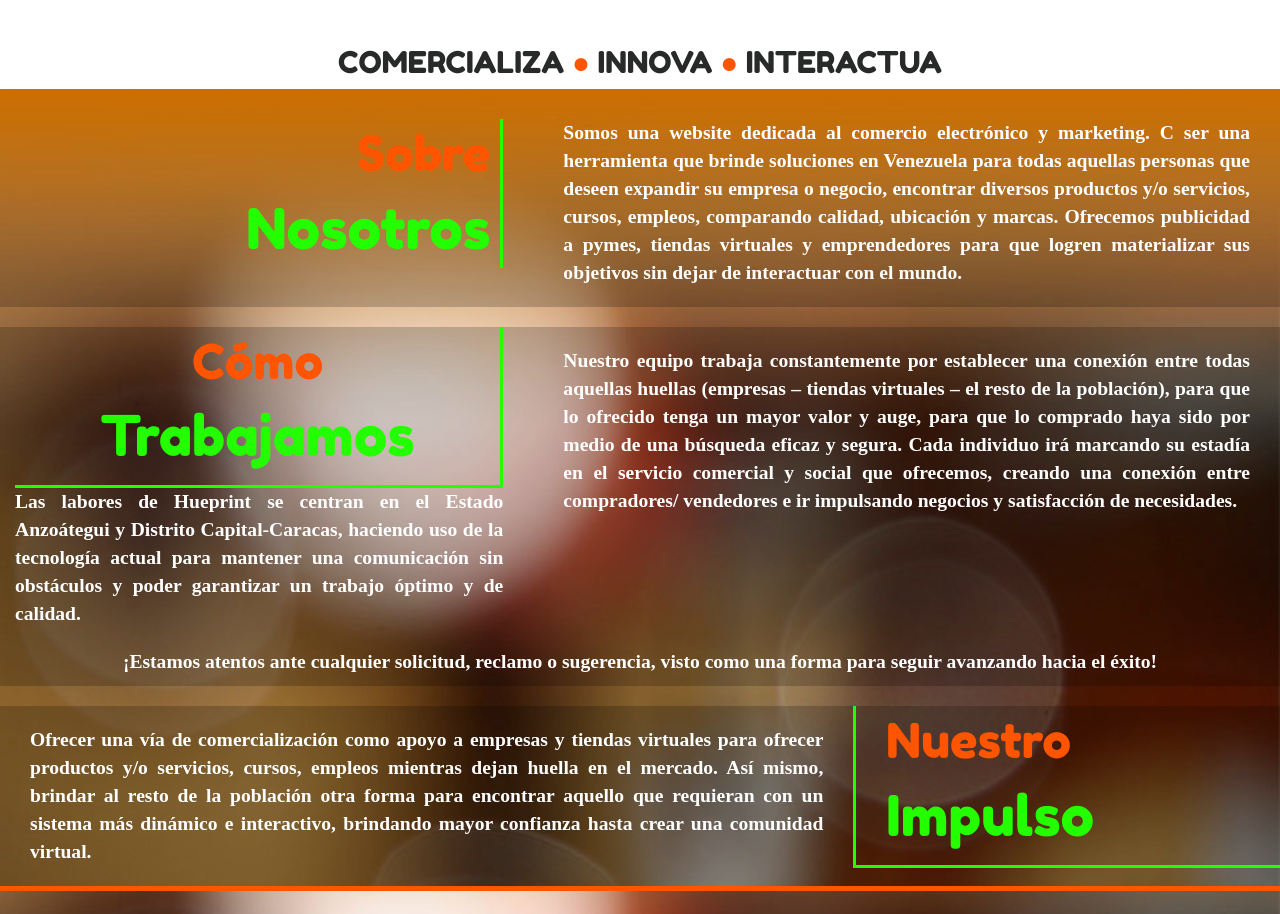
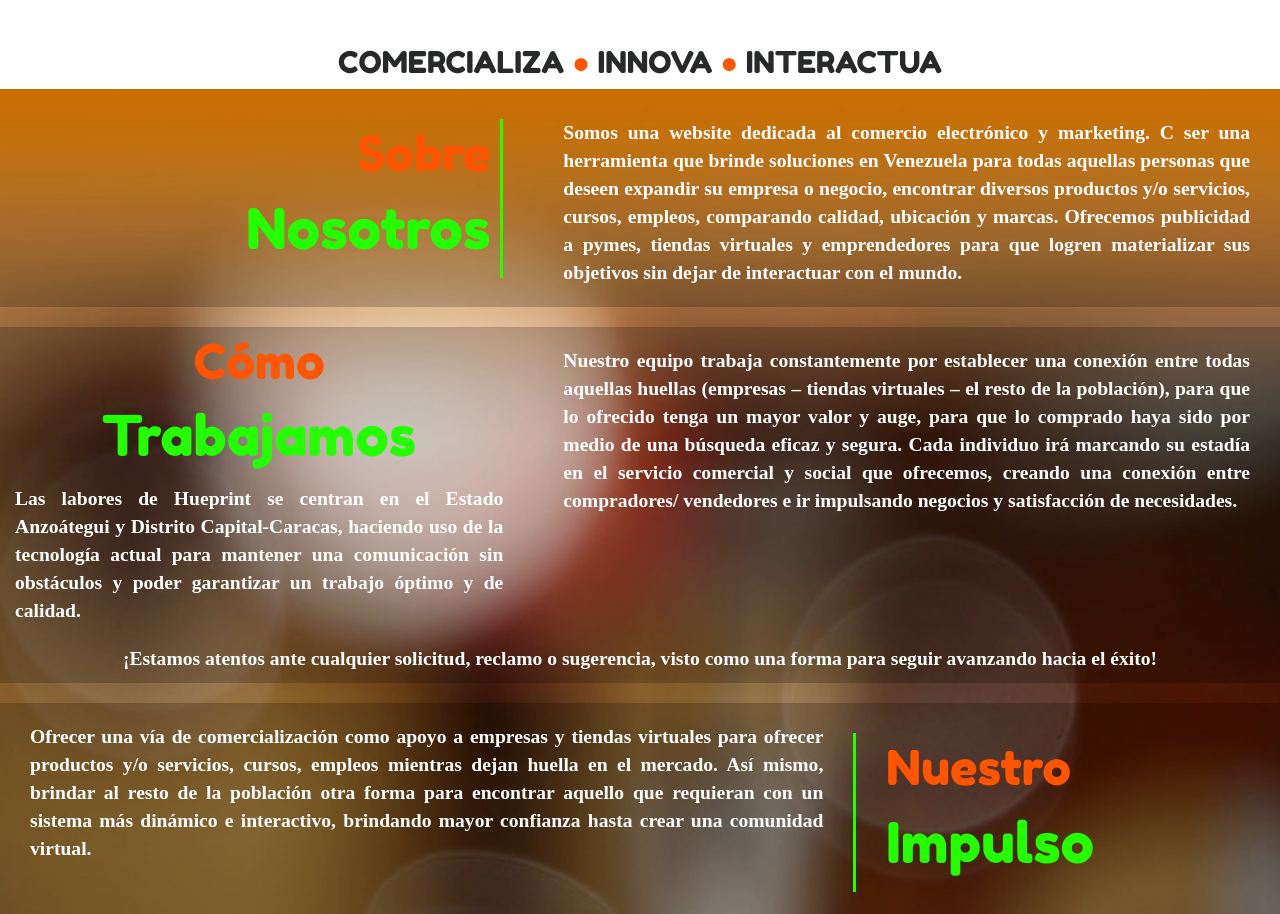
Before and after one commit to jfuenmayor96/hueprint, a React (Create React App) app: page /hueprint/conocenos in a window 1280 px wide. Shown: the part 713-1627 px from the top of the page. Built offline with nearby package versions, Linux system fonts and the light colour scheme; a web font is replaced by a local one.

Commit message:
se acomodan los bordes verdes de los titulos de Conocenos

```diff
--- a/src/containers/Conocenos/Conocenos.js
+++ b/src/containers/Conocenos/Conocenos.js
@@ -22,8 +22,8 @@
         <div className="row burbujas" style={{display: "table"}}>
             {/*Seccion Sobre nosotros*/}
             <div style={{display: "table-row", background: "rgba(0,0,0, 0.2)"}}>
-              <div className="col-lg-5 col-md-5 visible-lg visible-md" style={{paddingTop: "30px", paddingRight: "30px"}}>
-                <div style={{paddingRight: "10px", borderRight: "3px solid #24FF00"}}>
+              <div className="col-lg-5 col-md-5 visible-lg visible-md" style={{paddingRight: "30px"}}>
+                <div style={{height: "inherit", display: "flex", flexDirection: "column", alignItems: "stretch",paddingRight: "10px", marginTop: "30px", borderRight: "3px solid #24FF00"}}>
                   <p className="titulo" style={{fontSize: "48px", textAlign: "right", marginBottom: "0px", color: "#ff5400"}}>Sobre</p>
                   <p className="titulo" style={{fontSize: "56px", textAlign: "right", color: "#24FF00"}}>Nosotros</p>
                 </div>
@@ -43,7 +43,7 @@
             <div style={{display: "table-row", background: "rgba(0,0,0, 0.2)"}}>
               {/*Vistas lg y md*/}
               <div className="col-lg-5 col-md-5 visible-lg visible-md" style={{paddingRight: "30px"}}>
-                <div style={{borderRight: "3px solid #24FF00", borderBottom: "3px solid #24FF00"}}>
+                <div>
                   <p className="titulo" style={{fontSize: "48px", marginBottom: "0px", textAlign: "center", color: "#ff5400"}}>Cómo</p>
                   <p className="titulo" style={{fontSize: "56px", textAlign: "center", color: "#24FF00"}}>Trabajamos</p>
                 </div>
@@ -64,7 +64,7 @@
             </div>
             <br/>
             {/*Seccion Nuestro impulso*/}
-            <div style={{display: "table-row", background: "rgba(0,0,0, 0.2)"}}>
+            <div style={{display: "table-row", background: "rgba(0,0,0, 0.2)", paddingBottom: "30px"}}>
               {/*Vistas sm y xs*/}
               <div className="col-sm-12 col-xs-12 visible-sm visible-xs" style={{borderBottom: "3px solid #24FF00"}}>
                 <p className="titulo" style={{fontSize: "48px", marginBottom: "0px", textAlign: "center", color: "#ff5400"}}>Nuestro</p>
@@ -74,7 +74,7 @@
                 <p style={{textAlign: "justify", paddingRight: "15px", paddingLeft: "15px", paddingTop: "20px", paddingBottom: "20px", marginBottom: "0px"}}>Ofrecer una vía de comercialización como apoyo a empresas y tiendas virtuales para ofrecer productos y/o servicios, cursos, empleos mientras dejan huella en el mercado. Así mismo, brindar al resto de la población otra forma para encontrar aquello que requieran con un sistema más dinámico e interactivo, brindando mayor confianza hasta crear una comunidad virtual.</p>
               </div>
               {/*Vistas lg y md*/}
-              <div className="col-lg-4 col-md-4 visible-lg visible-md" style={{paddingLeft: "30px", borderLeft: "3px solid #24FF00", borderBottom: "3px solid #24FF00"}}>
+              <div className="col-lg-4 col-md-4 visible-lg visible-md" style={{paddingLeft: "30px", borderLeft: "3px solid #24FF00", marginTop: "30px", marginBottom: "30px"}}>
                 <p className="titulo" style={{fontSize: "48px", marginBottom: "0px", textAlign: "left", color: "#ff5400"}}>Nuestro</p>
                 <p className="titulo" style={{fontSize: "56px", textAlign: "left", color: "#24FF00"}}>Impulso</p>
               </div>
```
